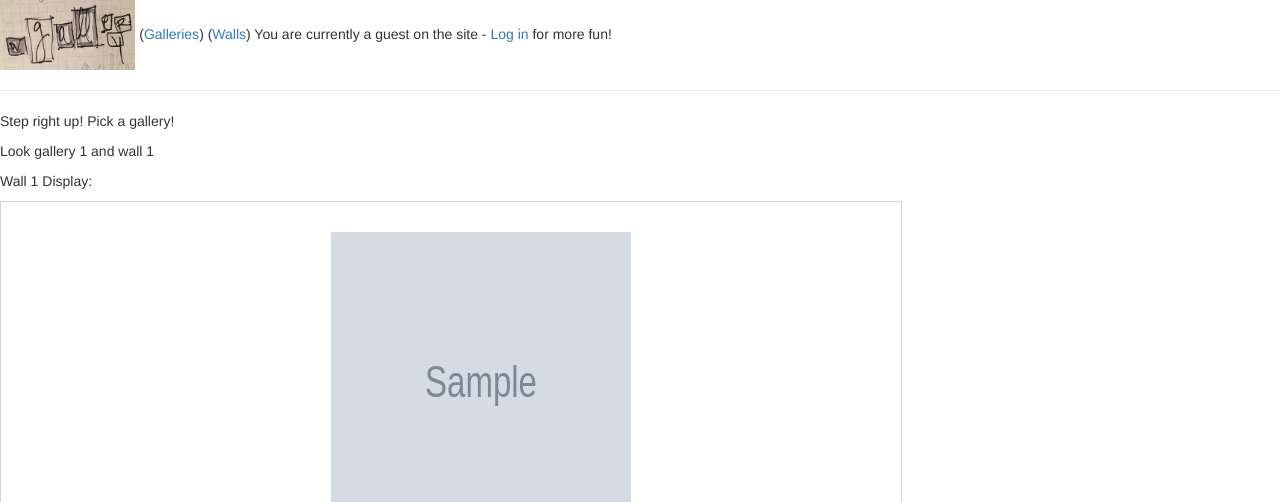
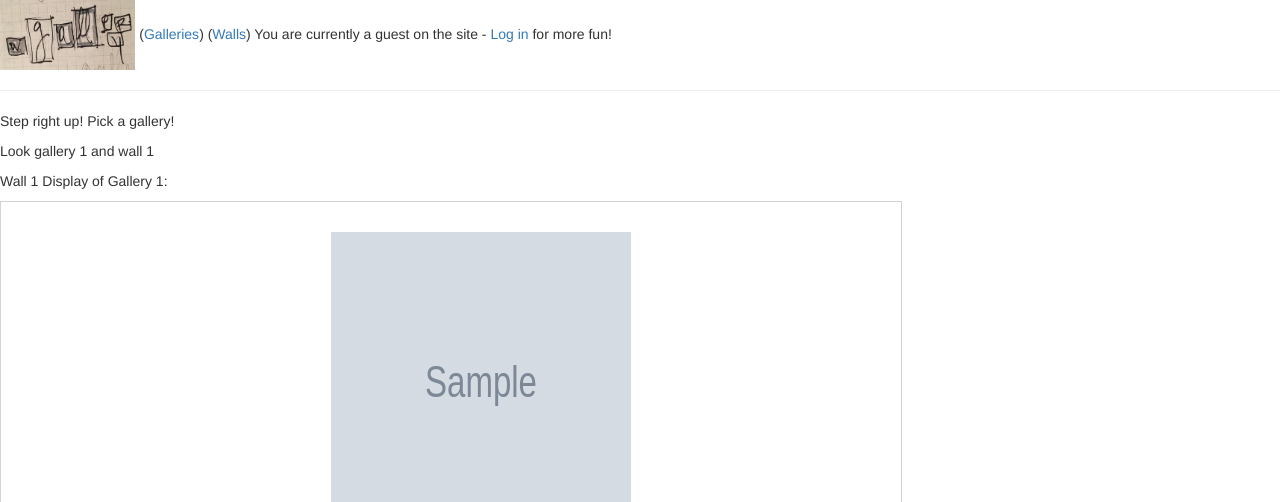
Before and after one commit to elsabirch/gallery-wall, a Flask app: page /galleries in a window 1280 px wide. Shown: the top 502 px of the page. Run offline with Flask 2, Linux system fonts and the light colour scheme; tables that the repository leaves empty hold one stand-in row (values such as "Sample post"); grey boxes marked "Sample" are stand-in pictures; some libraries are stand-ins or nearby versions.

Commit message:
Cleaned up passing of gallery display wall id's to template for galleries route.

```diff
--- a/server.py
+++ b/server.py
@@ -121,16 +121,8 @@ def show_galleries():
     user_id = session.get('user_id', DEFAULT_USER_ID)
     galleries = User.query.get(user_id).galleries
 
-    display_ids = []
-
-    for g in galleries:
-
-        wall_id = g.display_wall_id
-
-        display_ids.append((g.gallery_id, wall_id))
-
     return render_template("galleries.html",
-                           display_ids=display_ids)
+                           galleries=galleries)
 
 
 @app.route('/arrange', methods=["GET"])
--- a/templates/galleries.html
+++ b/templates/galleries.html
@@ -4,18 +4,20 @@
 <!-- Template For Content -->
 <p> Step right up! Pick a gallery! </p>
 
-{% for gallery_id, wall_id in display_ids %}
+{% for gallery in galleries %}
 
-<p>Look gallery {{gallery_id}} and wall {{wall_id}}</p>
+<p>Look gallery {{gallery.gallery_id}} and wall {{gallery.display_wall_id}}</p>
 
-    <div class='wall-display' data-wallid='{{wall_id}}' id='wall{{wall_id}}'>
-        <p> Wall {{wall_id}} Display: </p>
-        <canvas id='canvas{{wall_id}}' height='300' width='900'>
+    <div class='wall-display'
+         data-wallid='{{gallery.display_wall_id}}'
+         id='wall{{gallery.display_wall_id}}'>
+        <p> Wall {{gallery.display_wall_id}} Display of Gallery {{gallery.gallery_id}}: </p>
+        <canvas id='canvas{{gallery.display_wall_id}}' height='300' width='900'>
             If you dont have HTML5 canvas, you're gonna have a bad time.
         </canvas>
 
         <form action='/arrange' method='GET'>
-            <input type='hidden' name='gallery_id' value='{{ gallery_id }}'>
+            <input type='hidden' name='gallery_id' value='{{ gallery.gallery_id }}'>
             <input type='submit' value='Arrange Gallery'>
         </form>
 
```
